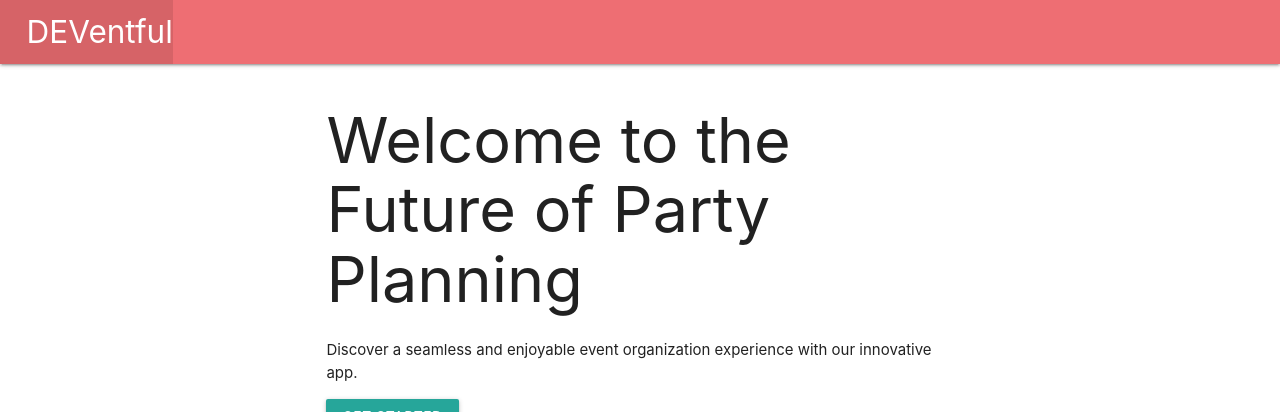
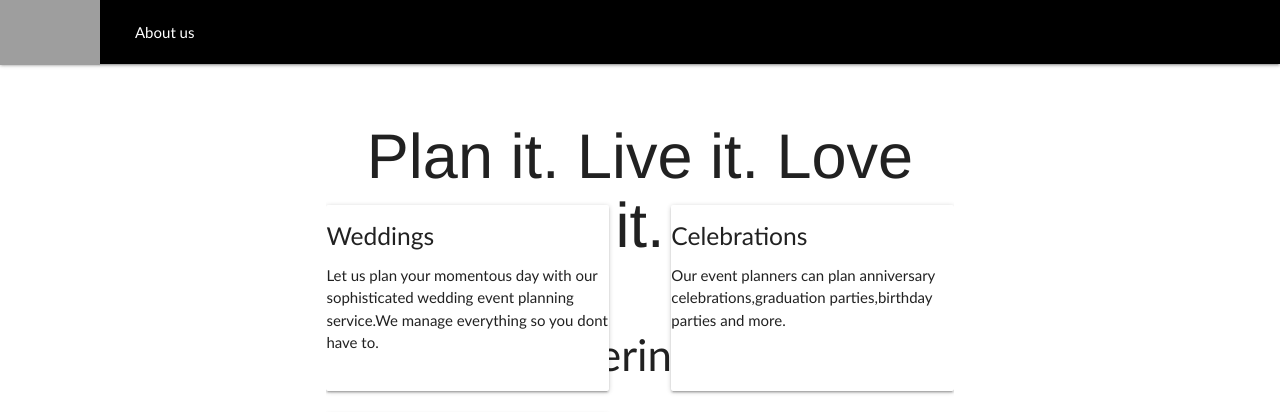
Before and after one commit to dszwarc/DEVentful, a Django app: page / in a window 1280 px wide. Shown: the top 412 px of the page. Run offline with Django 4.2, Linux system fonts and the light colour scheme; grey boxes are pictures that could not be loaded.

Commit message:
made changes on css and in process of designing landing page

```diff
--- a/deventful/settings.py
+++ b/deventful/settings.py
@@ -82,7 +82,6 @@
 }
 
 
-
 # Password validation
 # https://docs.djangoproject.com/en/4.1/ref/settings/#auth-password-validators
 
@@ -117,7 +116,7 @@
 # Static files (CSS, JavaScript, Images)
 # https://docs.djangoproject.com/en/4.1/howto/static-files/
 
-STATIC_URL = 'static/'
+STATIC_URL = '/static/'
 
 # Default primary key field type
 # https://docs.djangoproject.com/en/4.1/ref/settings/#default-auto-field
--- a/main_app/static/css/style.css
+++ b/main_app/static/css/style.css
@@ -0,0 +1,91 @@
+body {
+    display: flex;
+    min-height: 100vh;
+    flex-direction: column;
+   font-family: 'Gill Sans', 'Gill Sans MT', Calibri, 'Trebuchet MS', sans-serif;
+
+}
+
+
+
+main {
+    flex: 1 0 auto;
+  }
+
+
+
+  footer.page-footer {
+    padding-top: 0;
+    text-align: right;
+  }
+
+
+
+
+ h1 {
+    font-family:"Clarkson",Helvetica,sans-serif;
+
+    text-align: center;
+    margin: 0;
+    padding: 1rem;
+    display: inline-block;
+    animation: typing 3s steps(20) forwards;
+    text-shadow: 0 0 transparent;
+  }
+
+  @keyframes typing {
+    from {
+      width: 0;
+    }
+    to {
+      width: 100%;
+    }
+  }
+
+
+  header img {
+    width: 100px;
+  height: 65px;
+  float: left;
+  margin-right: 20px;}
+
+  nav{
+    height: 150px;
+  }
+
+
+  .card-container {
+    height: 300px;
+    overflow: auto;
+  }
+  .card-container {
+    height: 300px; /* Set the height of the container */
+    overflow: auto; /* Enable scrolling */
+    animation: scroll 10s linear infinite; /* Apply the animation */
+  }
+
+  @keyframes scroll {
+    0% {
+      transform: translateY(0); /* Start at the top */
+    }
+    100% {
+      transform: translateY(-100%); /* Scroll to the bottom */
+    }
+  }
+
+
+  .card {
+    display: inline-block;
+    width: 45%; /* set the width to your desired value */
+    margin: 10px;
+  }
+  .card-container {
+    display: flex;
+    flex-wrap: wrap;
+    justify-content: space-between;
+  }
+
+  .card {
+    width: 45%; /* set the width to your desired value */
+    margin-bottom: 10px;
+  }
--- a/main_app/templates/base.html
+++ b/main_app/templates/base.html
@@ -8,29 +8,37 @@
 	<meta name="viewport" content="width=device-width, initial-scale=1.0">
 	<meta http-equiv="X-UA-Compatible" content="ie=edge">
 	<title>DEVentful</title>
+	<link rel="stylesheet" type="text/css" media="screen" href="{% static 'css/style.css' %}">
 	<link rel="stylesheet" href="https://cdnjs.cloudflare.com/ajax/libs/materialize/1.0.0/css/materialize.min.css">
-	<link rel="stylesheet" type="text/css" href="{% static 'css/style.css' %}">
 	<script src="https://cdnjs.cloudflare.com/ajax/libs/materialize/1.0.0/js/materialize.min.js"></script>
 </head>
 
-<body>
-	<header class="navbar-fixed">
-		<nav>
-			<div class="nav-wrapper">
-				<ul>
-					<li><a href="/" class="left brand-logo">&nbsp;&nbsp; DEVentful</a></li>
-				</ul>
-				<ul class="right">
+<body >
+	<header class="header-menu " >
+		<img src="https://i.imgur.com/OomMXBI.png" alt="Logo">
+
+		<nav class="black">
+			<div  >
+
+
+				<ul class="left">
+					<li><a href="{% url 'about' %}">About us</a></li>
+
 				</ul>
 			</div>
 		</nav>
+		<div class="balloon"></div>
+
 	</header>
 	<main class="container">
 		{% block content %}
 		{% endblock %}
 	</main>
-	<footer class="page-footer">
-		<div class="right">All Rights Reserved, &copy; 2023 DEVentful &nbsp;</div>
+
+
+
+	<footer class="page-footer black">
+		<div class="right black">All Rights Reserved, &copy; 2023 DEVentful &nbsp;</div>
 	</footer>
 </body>
 
--- a/main_app/templates/home.html
+++ b/main_app/templates/home.html
@@ -1,22 +1,39 @@
 {% extends 'base.html' %}
 
-{% load static %}
+
 
 {% block content %}
     <section class="hero">
+
         <div class="container">
             <div class="row">
                 <div class="col-md-6 d-flex align-items-center">
                     <div class="hero-content">
-                        <h1 class="text-uppercase">Welcome to the Future of Party Planning</h1>
-                        <p class="lead">Discover a seamless and enjoyable event organization experience with our innovative app.</p>
-                        <a href="#" class="btn btn-primary">Get Started</a>
+                        <h1>Plan it. Live it. Love it.</h1>
+                        <h3>DEVentful Offerings</h3>
+                       <div class="card-container">
+                        <div class="card">
+                        <h5>Weddings</h5>
+                        <p>Let us plan your momentous day with our sophisticated wedding event planning service.We manage everything so you dont have to.</p>
+                        <img url="https://i.imgur.com/TrEDJBX.jpg"/>
+                    </div>
+
+                    <div class="card">
+                        <h5>Celebrations</h5>
+                        <p>Our event planners can plan anniversary celebrations,graduation parties,birthday parties and more.</p>
+                        <img url="https://i.imgur.com/fsuSgPH.jpg"/>
+                    </div>
+                    <div class="card">
+                        <h5>Business events</h5>
+                        <p>Let our planners plan your business functions,conventions,trade shows,corporate parties,and more.</p>
+                        <img url="https://i.imgur.com/maa8zzo.jpg"/>
                     </div>
                 </div>
-                <div class="col-md-6">
-                    <img src="https://i.imgur.com/RXJWp6N.jpg" class="img-fluid" alt="Party Planning App">
+            </div>
+                         <a href="#" class="btn" style="color:black; background-color: white; align-items: center;">Get Started</a>
+                    </div>
+                </div>
 
-                </div>
             </div>
         </div>
     </section>
```
Also changed, not shown: main_app/templates/about.html (+6 -5 lines).
